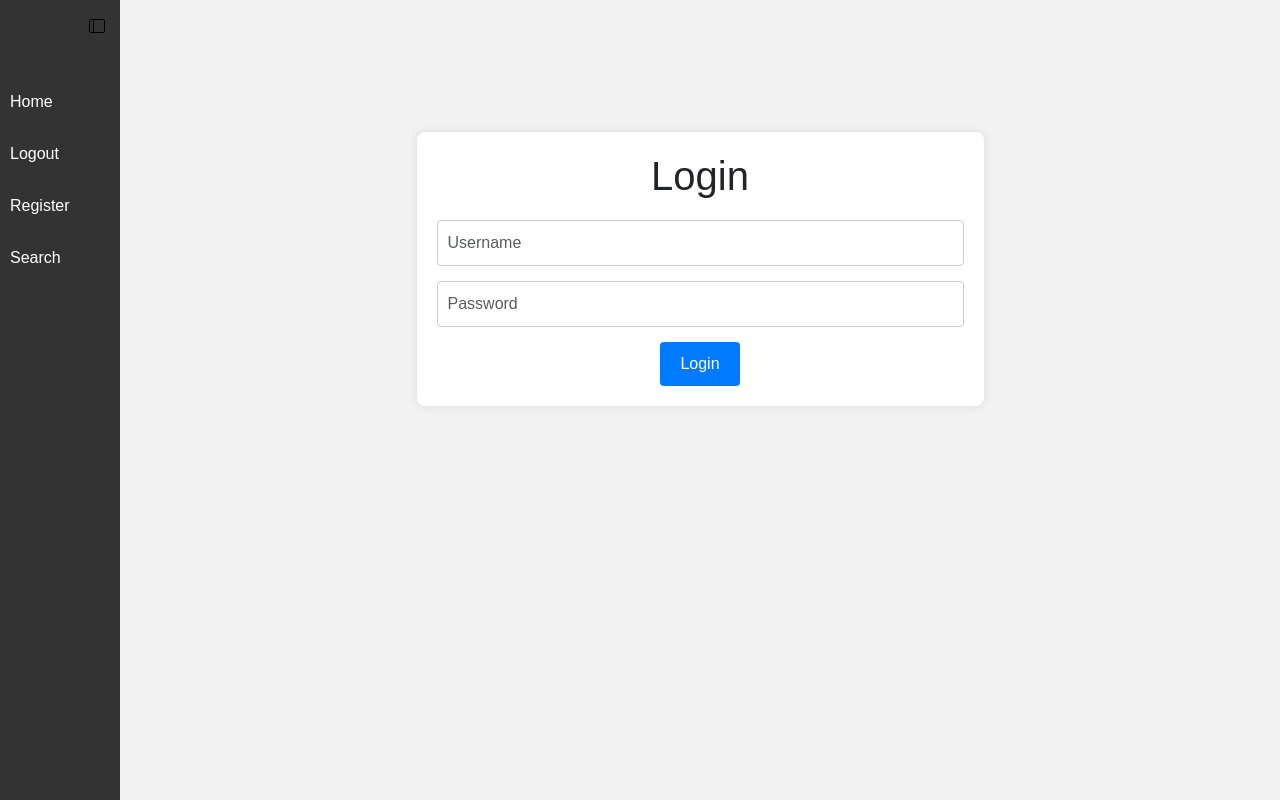
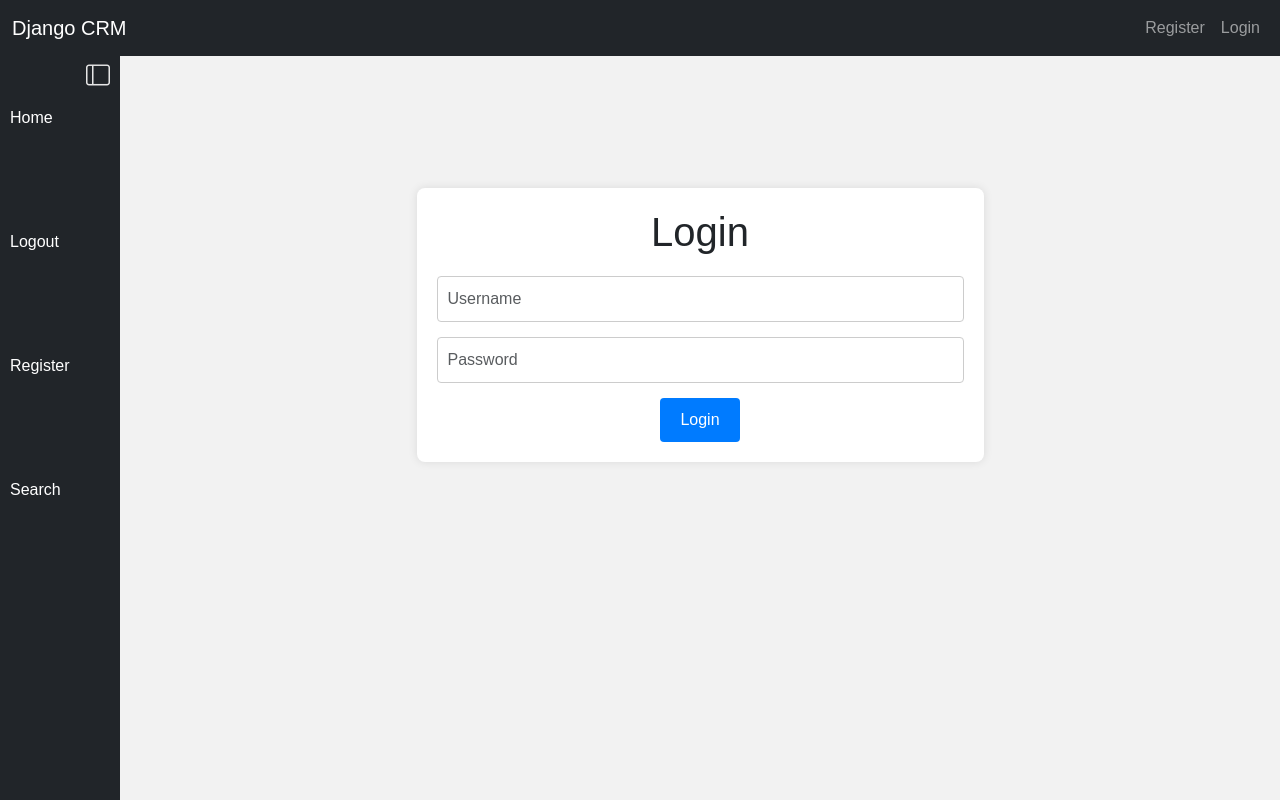
Before and after one commit to webapp-master/my-1st-web-app-project, a Django app: page / in a window 1280 px wide. Run offline with Django 4.2, Linux system fonts and the light colour scheme.

Commit message:
All set----- Next: To incorporate JS and CSS for Sidebar ToggleButton

```diff
--- a/static/css/styles.css
+++ b/static/css/styles.css
@@ -134,7 +134,7 @@ h1 {
   position: fixed;
   top: 0;
   left: 0;
-  background-color: #333;
+
   padding-top: 80px;
   z-index: 1;
 
@@ -143,10 +143,11 @@ h1 {
 .sidebar ul {
   list-style-type: none;
   padding: 0;
+  margin-top: 1rem;
 }
 
 .sidebar li {
-  margin-bottom: 8px;
+  margin-bottom: 5rem;
 }
 
 .sidebar a {
@@ -191,8 +192,11 @@ h1 {
   right: 10px;
   background-color: transparent;
   border: none;
-  padding: 5px;
+  padding: 0px;
   cursor: pointer;
-  z-index: 99;
+  z-index: 1;
+  color: #E6E6E6;
+  font-size: 1.5rem;
+  margin-top: 3rem;
 
 }
--- a/website/templates/base.html
+++ b/website/templates/base.html
@@ -18,6 +18,7 @@
 
 <body>
     <!-- Navbar -->
+    {% include 'navbar.html' %}
 
 
     <!-- Sidebar -->
--- a/website/templates/sidebar.html
+++ b/website/templates/sidebar.html
@@ -1,5 +1,5 @@
 <!-- sidebar.html -->
-<div class="sidebar" id="sidebar">
+<div class="sidebar navbar-expand-lg navbar-dark bg-dark" id="sidebar">
     <ul>
         <li><a href="{% url 'home' %}">Home</a></li>
         <li><a href="{% url 'logout' %}">Logout</a></li>
```
